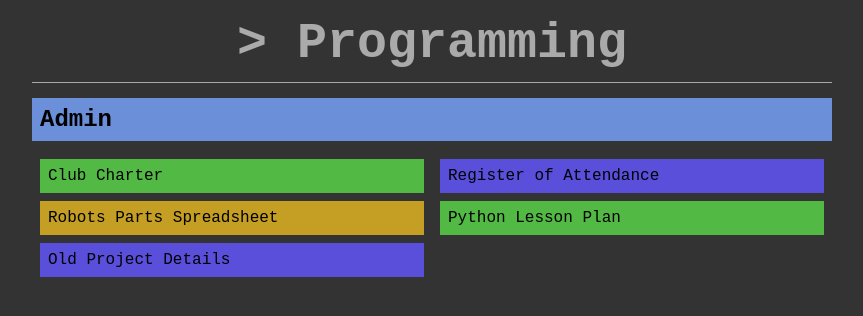
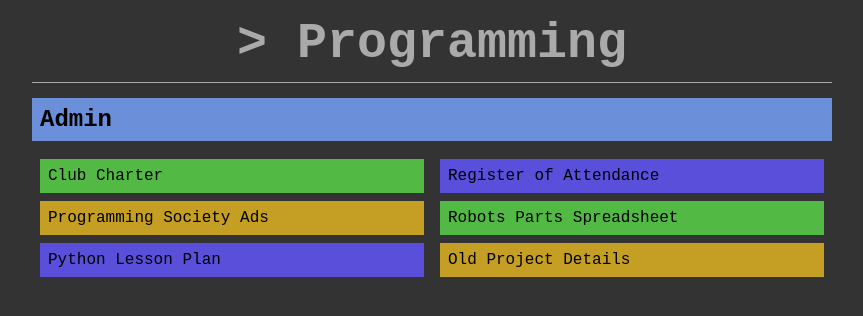
Before and after one commit to wcgs-programming/wcgs-programming.github.io, a Jekyll site: the page built from admin.md, in a window 1280 px wide. Shown: the top 316 px of the page, without its empty margins (208-1071 px from the left). Built offline with Jekyll 4.4.1, drawn with Linux system fonts in a browser that asks for light colours.

Commit message:
added ads page

```diff
--- a/admin.md
+++ b/admin.md
@@ -10,6 +10,8 @@ published: true
 
 [Register of Attendance](https://docs.google.com/spreadsheets/d/1XZ9OCXKORAQY-t7sU06T6FA61piYG1AKWG8X1AGNjTM/edit?usp=sharing)
 
+[Programming Society Ads](https://docs.google.com/document/d/1d1bBJrZcv06IKb6GgCiA-YtOrl2HNov3kinyKdC8QRk/edit?usp=sharing)
+
 [Robots Parts Spreadsheet](https://docs.google.com/spreadsheet/ccc?key=0AhiPBOOWeCl5dFZ4ajVkSVk2QmhvOWxhRGdsQUxweFE&usp=sharing)
 
 [Python Lesson Plan](https://docs.google.com/document/d/17kDsO1lEZAKdtYvN2XKSvQryCjCM9AL4VEImiRUbwng/edit?usp=sharing)
```
